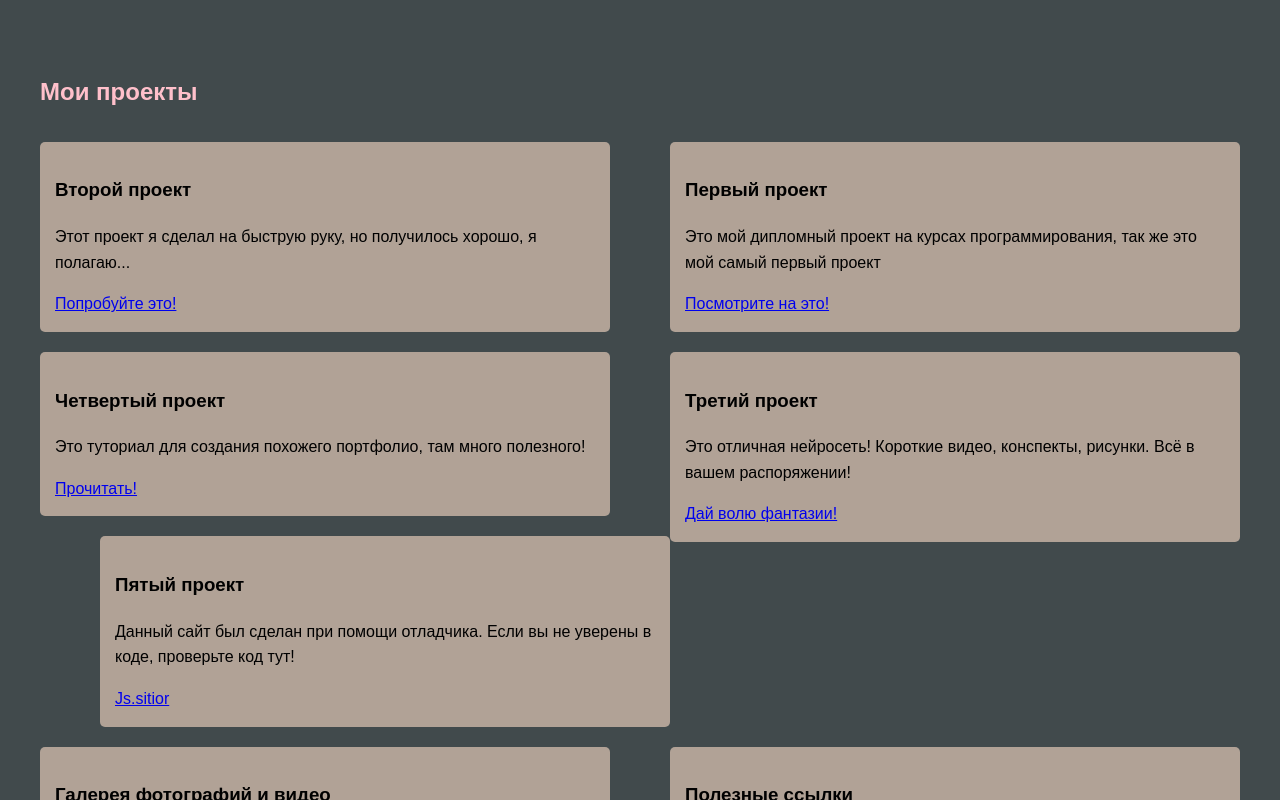
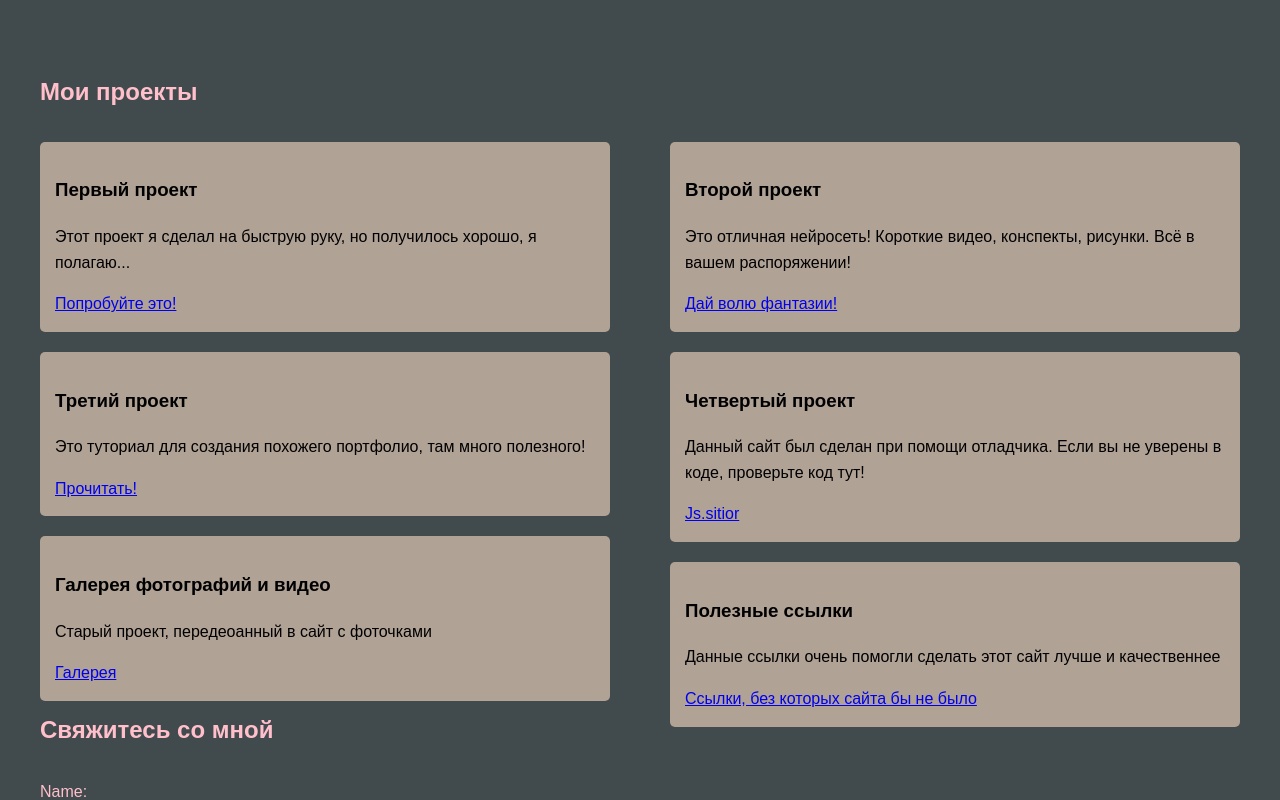
Before and after one commit to EvgenMerto/Diplomchik, a plain HTML site: page index.html in a window 1280 px wide. Shown: the part 724-1524 px from the top of the page. Drawn offline with Linux system fonts and the light colour scheme.

Commit message:
Update index.html

```diff
--- a/index.html
+++ b/index.html
@@ -35,16 +35,8 @@
 	<section id="projects">
 		<h2>Мои проекты</h2>
 
-		<div class="project1">
+		<div class="project2">
 			<h3>Первый проект</h3>
-			<p>Это мой дипломный проект на курсах программирования, так же это мой самый первый проект</p>
-			<div class="project-images">
-				<a href="https://evgenmerto.github.io/popov2023/"> Посмотрите на это!</a>
-			</div>
-		</div>
-
-		<div class="project2">
-			<h3>Второй проект</h3>
 			<p>Этот проект я сделал на быструю руку, но получилось хорошо, я полагаю...</p>
 			<div class="project-images">
 				<a href="https://evgenmerto.github.io/Paint-V2/"> Попробуйте это!</a>
@@ -52,7 +44,7 @@
 		</div>
 
 		<div class="project1">
-			<h3>Третий проект</h3>
+			<h3>Второй проект</h3>
 			<p>Это отличная нейросеть! Короткие видео, конспекты, рисунки. Всё в вашем распоряжении!</p>
 			<div class="project-images">
 				<a href="https://t.me/universus_neuro_bot?start=invite_5094946507"> Дай волю фантазии!</a>
@@ -60,7 +52,7 @@
 		</div>
 
 		<div class="project2">
-			<h3>Четвертый проект</h3>
+			<h3>Третий проект</h3>
 			<p>Это туториал для создания похожего портфолио, там много полезного!</p>
 			<div class="project-images">
 				<a href="page1.html">Прочитать!</a>
@@ -68,7 +60,7 @@
 		</div>
 
 		<div class="project1">
-			<h3>Пятый проект</h3>
+			<h3>Четвертый проект</h3>
 			<p>Данный сайт был сделан при помощи отладчика. Если вы не уверены в коде, проверьте код тут!</p>
 			<div class="project-images">
 				<a href="https://jsitor.com/">Js.sitior<a />
```
